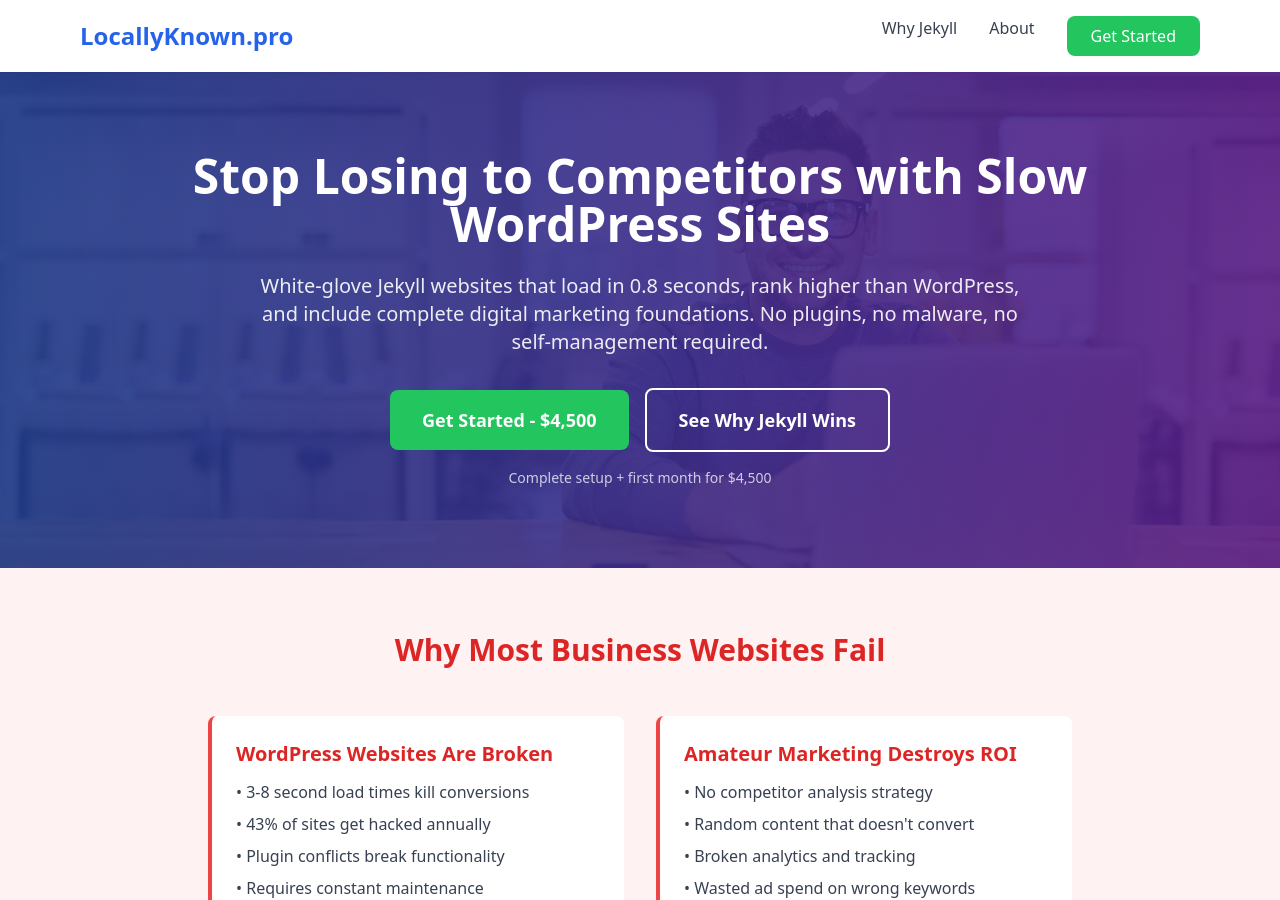
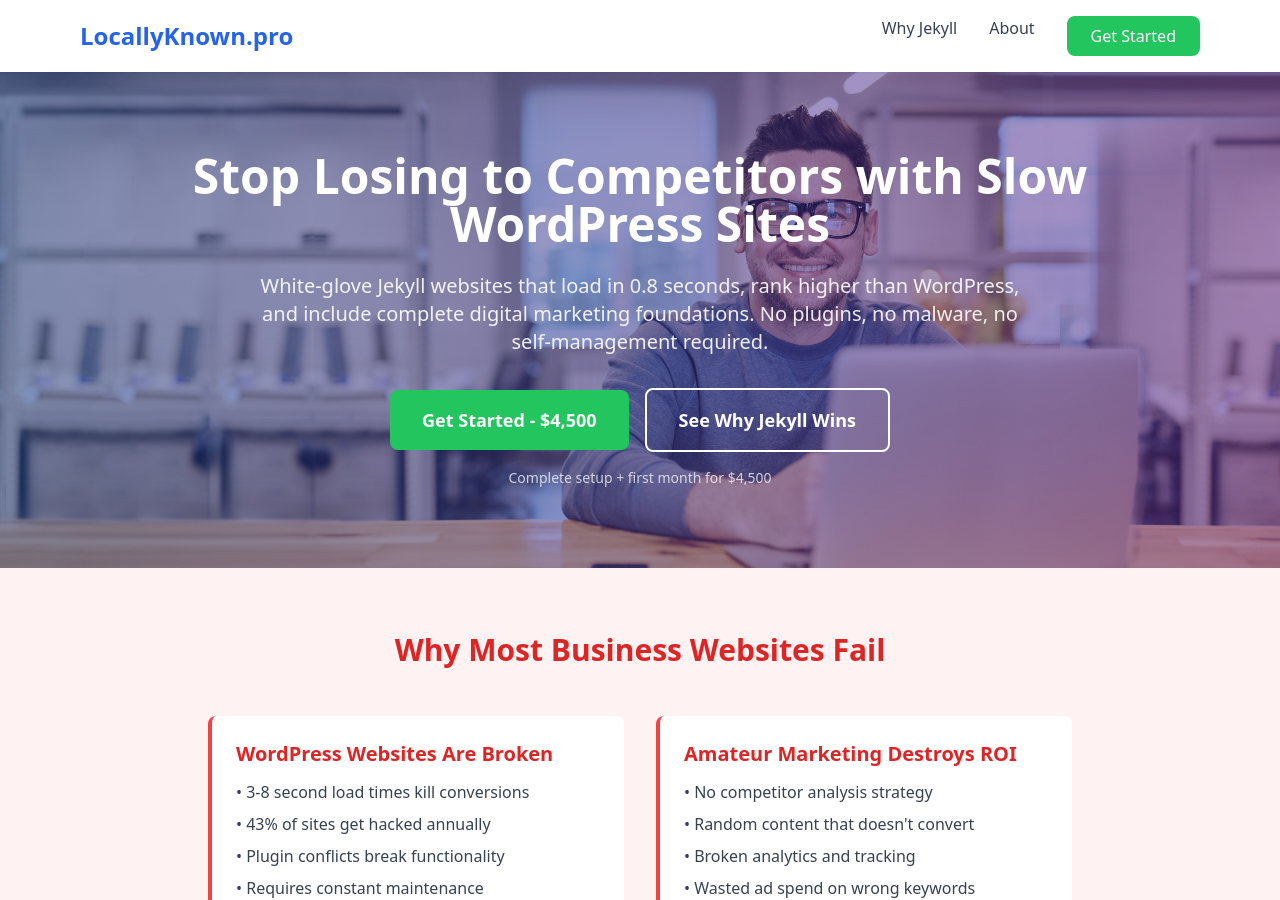
Before and after one commit to gtmsetupservice/locallyknown.pro, a Jekyll site: the page built from index.md, in a window 1280 px wide and 900 px high. Built offline with Jekyll 4.4.1, drawn with Linux system fonts in a browser that asks for light colours; nearby versions of some CDN libraries.

Commit message:
Lighten hero overlay to show background image better
Changed opacity from 90% to 50% for blue/purple gradient overlay

🤖 Generated with [Claude Code](https://claude.ai/code)

Co-Authored-By: Claude <noreply@anthropic.com>

```diff
--- a/index.md
+++ b/index.md
@@ -6,7 +6,7 @@ description: Complete digital marketing foundations with bulletproof Jekyll site
 
 <!-- Hero Section -->
 <section class="relative text-white py-20" style="background: url('/locallyknown.pro/assets/images/hero-background.jpg') center/cover; background-attachment: fixed;">
-    <div class="absolute inset-0 bg-gradient-to-r from-blue-900/90 to-purple-900/90"></div>
+    <div class="absolute inset-0 bg-gradient-to-r from-blue-900/50 to-purple-900/50"></div>
     <div class="relative z-10 max-w-6xl mx-auto px-4 text-center">
         <h1 class="text-5xl font-bold mb-6">
             Stop Losing to Competitors with Slow WordPress Sites
```
